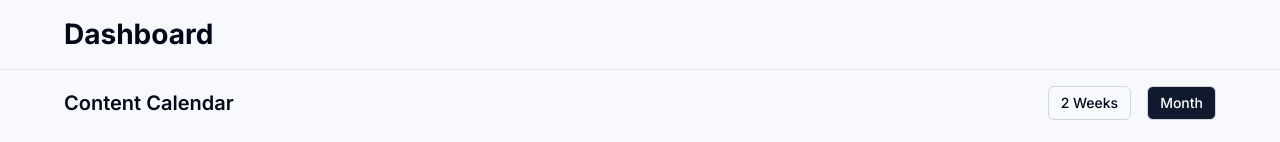
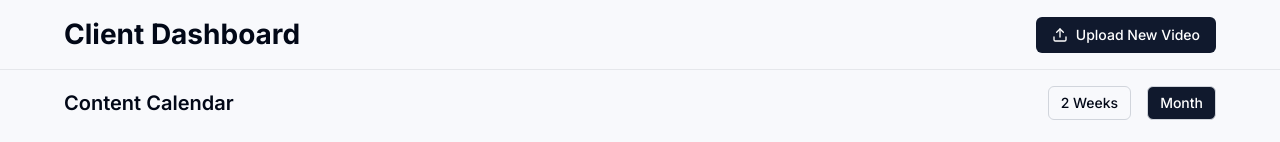
Before and after one commit to greatochuko/workflow-automation, a Next.js app: page / in a window 1280 px wide. Shown: the top 142 px of the page. Built offline with nearby package versions, Linux system fonts and the light colour scheme; no server answers.

Commit message:
Refactor client dashboard components; integrate ContentCalendar and UploadVideoButton into ClientDashboardContent, and update project handling logic

```diff
--- a/actions/projectActions.ts
+++ b/actions/projectActions.ts
@@ -3,7 +3,6 @@
 import { verifyToken } from "@/lib/auth/jwt";
 import { prisma } from "@/lib/prisma";
 import { FileWithPreview } from "@/types/video";
-import { revalidatePath } from "next/cache";
 import { cookies } from "next/headers";
 
 type ProjectDataType = {
@@ -47,8 +46,6 @@ export async function createProject(projectData: ProjectDataType) {
       },
     });
 
-    revalidatePath("/");
-
     return { data: newProject, error: null };
   } catch {
     return { data: null, error: "Server Error" };
--- a/app/page.tsx
+++ b/app/page.tsx
@@ -1,9 +1,6 @@
-import ContentCalendar from "@/components/client-dashboard/ContentCalendar";
-import UploadVideoButton from "@/components/client-dashboard/UploadVideoButton";
-import ToggleSidebarButton from "@/components/sidebar/ToggleSidebarButton";
+import ClientDashboardContent from "@/components/client-dashboard/ClientDashboardContent";
 import { getSession } from "@/services/authServices";
 import { getClientProjects } from "@/services/projectServices";
-import { ProjectType } from "@/types/project";
 
 export default async function Home() {
   const { data: user } = await getSession();
@@ -13,16 +10,7 @@ export default async function Home() {
 
   return (
     <main className="flex-1">
-      <div className="flex items-center justify-between border-b border-gray-200 px-[5%] py-4">
-        <h1 className="text-xl font-bold capitalize md:text-2xl xl:text-[28px]">
-          <ToggleSidebarButton />
-          {user?.role.toLocaleLowerCase()} Dashboard
-        </h1>
-        {user?.role === "CLIENT" && (
-          <UploadVideoButton videoTypes={user?.videoTypes || []} />
-        )}
-      </div>
-      <ContentCalendar projects={projects as ProjectType[]} />
+      <ClientDashboardContent user={user} projects={projects} />
     </main>
   );
 }
--- /dev/null
+++ b/components/client-dashboard/ClientDashboardContent.tsx
@@ -0,0 +1,41 @@
+"use client";
+
+import React, { useState } from "react";
+import ContentCalendar from "@/components/client-dashboard/ContentCalendar";
+import UploadVideoButton from "@/components/client-dashboard/UploadVideoButton";
+import ToggleSidebarButton from "@/components/sidebar/ToggleSidebarButton";
+import { UserType } from "@/types/user";
+import { ProjectType } from "@/types/project";
+
+export default function ClientDashboardContent({
+  user,
+  projects: fetchedProjects,
+}: {
+  user: UserType | null;
+  projects: ProjectType[];
+}) {
+  const [projects, setProjects] = useState(fetchedProjects);
+
+  function updateProjects(updatedProject: ProjectType) {
+    setProjects((prev) => [...prev, updatedProject]);
+  }
+
+  return (
+    <>
+      <div className="flex items-center justify-between border-b border-gray-200 px-[5%] py-4">
+        <h1 className="text-xl font-bold capitalize md:text-2xl xl:text-[28px]">
+          <ToggleSidebarButton />
+          Client Dashboard
+        </h1>
+        <UploadVideoButton
+          updateProjects={updateProjects}
+          videoTypes={user?.videoTypes || []}
+        />
+      </div>
+      <ContentCalendar
+        projects={projects as ProjectType[]}
+        setProjects={setProjects}
+      />
+    </>
+  );
+}
--- a/components/client-dashboard/ContentCalendar.tsx
+++ b/components/client-dashboard/ContentCalendar.tsx
@@ -9,14 +9,14 @@ import { updateProjectDate } from "@/actions/projectActions";
 interface CalendarContainerProps {
   projects: ProjectType[];
   readOnly?: boolean;
+  setProjects: React.Dispatch<React.SetStateAction<ProjectType[]>>;
 }
 
 export default function ContentCalendar({
-  projects: fetchedProjects,
+  projects,
   readOnly = false,
+  setProjects,
 }: CalendarContainerProps) {
-  const [projects, setProjects] = useState(fetchedProjects);
-
   const [viewMode, setViewMode] = useState<"twoWeeks" | "month">("month");
 
   async function handleProjectDrop(projectId: string, newDate: Date) {
--- a/components/client-dashboard/UploadVideoButton.tsx
+++ b/components/client-dashboard/UploadVideoButton.tsx
@@ -4,11 +4,14 @@ import React, { useState } from "react";
 import Button from "@/components/ui/Button";
 import { UploadIcon } from "lucide-react";
 import UploadVideoModal from "./UploadVideoModal";
+import { ProjectType } from "@/types/project";
 
 export default function UploadVideoButton({
   videoTypes,
+  updateProjects,
 }: {
   videoTypes: string[];
+  updateProjects: (project: ProjectType) => void;
 }) {
   const [modalIsOpen, setModalIsOpen] = useState(false);
   return (
@@ -22,6 +25,7 @@ export default function UploadVideoButton({
         open={modalIsOpen}
         closeModal={() => setModalIsOpen(false)}
         videoTypes={videoTypes}
+        updateProjects={updateProjects}
       />
     </>
   );
--- a/components/client-dashboard/UploadVideoModal.tsx
+++ b/components/client-dashboard/UploadVideoModal.tsx
@@ -9,6 +9,7 @@ import DatePicker from "../ui/DatePicker";
 import Button from "../ui/Button";
 import { toast } from "sonner";
 import { createProject } from "@/actions/projectActions";
+import { ProjectType } from "@/types/project";
 
 const MAX_NUMBER_OF_FILES = 5;
 
@@ -16,10 +17,12 @@ export default function UploadVideoModal({
   open,
   closeModal,
   videoTypes,
+  updateProjects,
 }: {
   open: boolean;
   closeModal: () => void;
   videoTypes: string[];
+  updateProjects: (project: ProjectType) => void;
 }) {
   const [videoType, setVideoType] = useState("");
   const [uploadedFiles, setUploadedFiles] = useState<FileWithPreview[]>([]);
@@ -90,6 +93,9 @@ export default function UploadVideoModal({
       uploadedFiles: uploadedFiles,
     });
     if (data) {
+      updateProjects(data as ProjectType);
+      toast.success("Project created successfully!");
+      setVideoType("");
       closeModal();
     } else {
       toast.error(error);
@@ -176,7 +182,11 @@ export default function UploadVideoModal({
                 <label htmlFor="description" className="font-medium">
                   Target Publish Date <span className="text-red-500">*</span>
                 </label>
-                <DatePicker date={date} onChange={setDate} />
+                <DatePicker
+                  className="ring-accent-black/70 ring-offset-1 duration-200 focus-visible:ring-2"
+                  date={date}
+                  onChange={setDate}
+                />
               </div>
 
               <Button
--- a/components/ui/DatePicker.tsx
+++ b/components/ui/DatePicker.tsx
@@ -14,13 +14,16 @@ import {
 } from "date-fns";
 import { CalendarIcon, ChevronLeftIcon, ChevronRightIcon } from "lucide-react";
 import React, { useState } from "react";
+import { twMerge } from "tailwind-merge";
 
 export default function DatePicker({
   date,
   onChange,
+  className = "",
 }: {
   date: Date | null;
   onChange: (newDate: Date) => void;
+  className?: string;
 }) {
   const [open, setOpen] = useState(false);
   const [currentMonth, setCurrentMonth] = useState(date || new Date());
@@ -113,7 +116,10 @@ export default function DatePicker({
     <div ref={datePickerRef} className="relative">
       <button
         onClick={() => setOpen((prev) => !prev)}
-        className={`bg-background hover:bg-accent flex w-full items-center gap-2 rounded-md border border-gray-300 p-2 px-4 text-left duration-200 hover:text-white ${date ? "text-foreground" : "text-gray-500"}`}
+        className={twMerge(
+          `bg-background hover:bg-accent flex w-full items-center gap-2 rounded-md border border-gray-300 p-2 px-4 text-left duration-200 hover:text-white ${date ? "text-foreground" : "text-gray-500"}`,
+          className,
+        )}
       >
         <CalendarIcon className="h-4 w-4" />
         {date ? format(new Date(date), "MMMM do, yyyy") : "Select Date"}
--- a/services/projectServices.ts
+++ b/services/projectServices.ts
@@ -1,4 +1,5 @@
 import { prisma } from "@/lib/prisma";
+import { ProjectType } from "@/types/project";
 
 export async function getClientProjects(clientId: string) {
   try {
@@ -7,7 +8,7 @@ export async function getClientProjects(clientId: string) {
     });
 
     return {
-      data: projects,
+      data: projects as ProjectType[],
       error: null,
     };
   } catch (err) {
```
